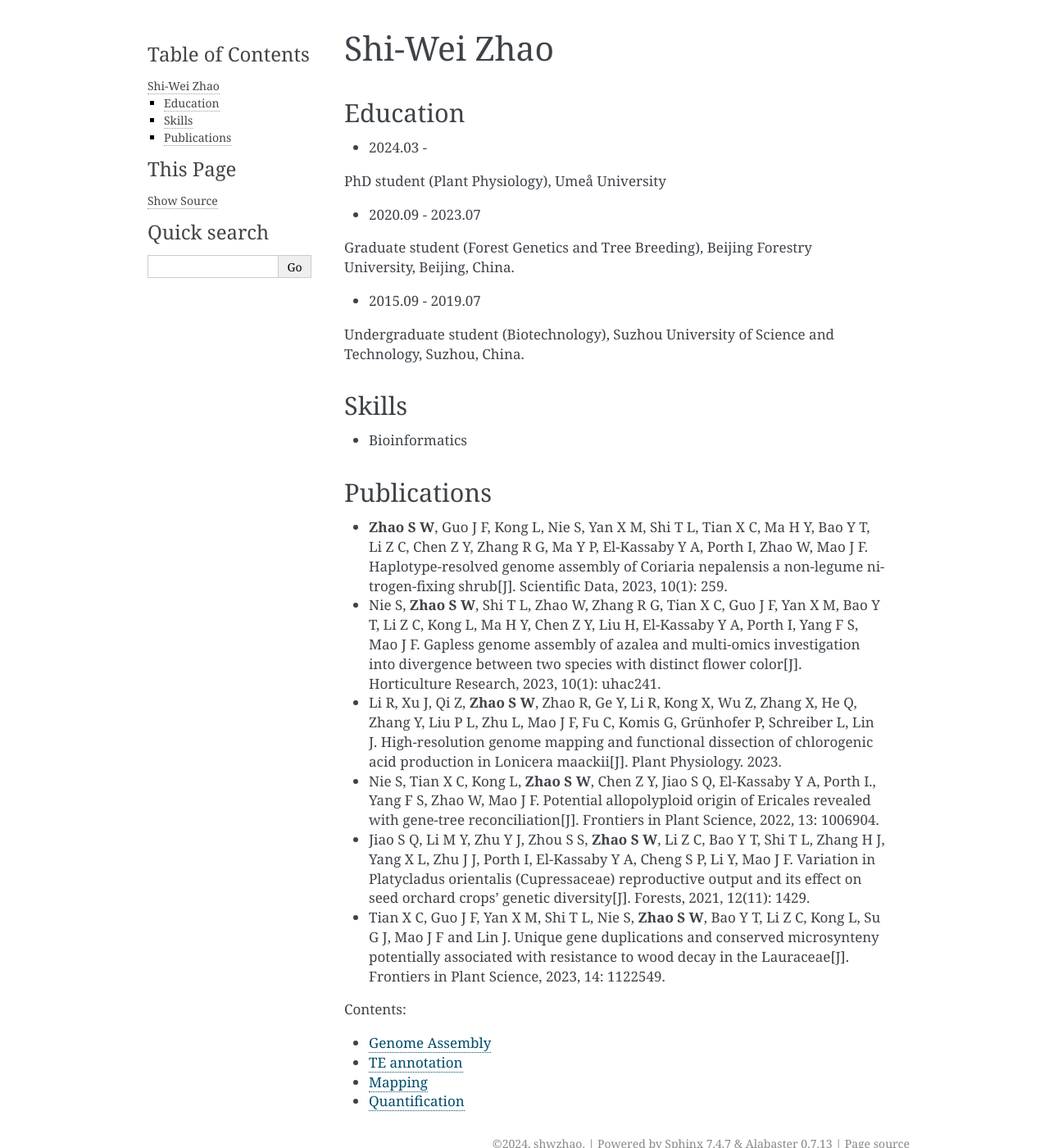
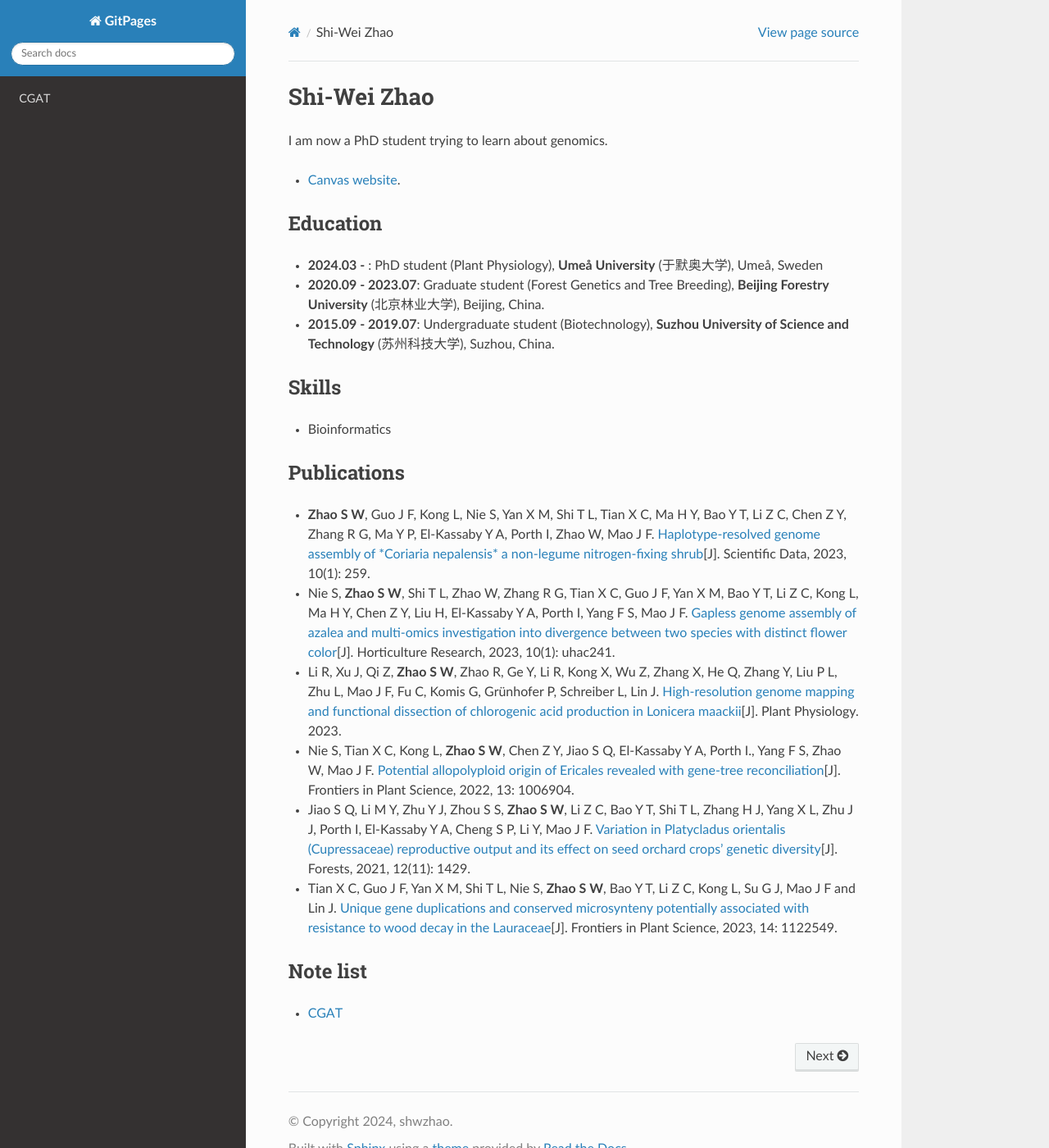
Before and after one commit to shwzhao/shi-wei_zhao.github.io, a Sphinx documentation site: the page built from source/index.rst, in a window 1280 px wide and 1400 px high. Shown: the whole window at 82% size. Built offline with Sphinx 7.4.7 and the Read the Docs theme 3.1.0, drawn with Linux system fonts in a browser that asks for light colours; some of the changed text lies outside the part shown.

Commit message:
add CGAT

```diff
--- a/source/conf.py
+++ b/source/conf.py
@@ -23,5 +23,5 @@
 # -- Options for HTML output -------------------------------------------------
 # https://www.sphinx-doc.org/en/master/usage/configuration.html#options-for-html-output
 
-html_theme = 'alabaster'
+html_theme = 'sphinx_rtd_theme'
 html_static_path = ['_static']
--- a/source/content/Genome.rst
+++ /dev/null
@@ -1,10 +0,0 @@
-Genome Assembly
----------------
-
-- HiFiasm
-
-
-TE annotation
--------------
-
-- EDTA
--- a/source/content/bulk-RNA-seq.rst
+++ /dev/null
@@ -1,9 +0,0 @@
-Mapping
--------
-
-- HISAT2
-
-Quantification
---------------
-
-- featureCounts
--- a/source/index.rst
+++ b/source/index.rst
@@ -6,19 +6,17 @@
 Shi-Wei Zhao
 ====================================
 
+I am now a PhD student trying to learn about genomics.
+
+- `Canvas website <https://uppsala.instructure.com/courses/84538>`_.
+
 
 Education
 ---------
 
-- 2024.03 -
-PhD student (Plant Physiology), Umeå University
-
-- 2020.09 - 2023.07
-Graduate student (Forest Genetics and Tree Breeding), Beijing Forestry University, Beijing, China.
-
-- 2015.09 - 2019.07
-Undergraduate student (Biotechnology), Suzhou University of Science and Technology, Suzhou, China.
-
+- **2024.03 -** : PhD student (Plant Physiology), **Umeå University** (于默奥大学), Umeå, Sweden
+- **2020.09 - 2023.07**: Graduate student (Forest Genetics and Tree Breeding), **Beijing Forestry University** (北京林业大学), Beijing, China.
+- **2015.09 - 2019.07**: Undergraduate student (Biotechnology), **Suzhou University of Science and Technology** (苏州科技大学), Suzhou, China.
 
 
 Skills
@@ -28,18 +26,18 @@
 
 Publications
 ------------
-- **Zhao S W**, Guo J F, Kong L, Nie S, Yan X M, Shi T L, Tian X C, Ma H Y, Bao Y T, Li Z C, Chen Z Y, Zhang R G, Ma Y P, El-Kassaby Y A, Porth I, Zhao W, Mao J F. Haplotype-resolved genome assembly of Coriaria nepalensis a non-legume nitrogen-fixing shrub[J]. Scientific Data, 2023, 10(1): 259.
-- Nie S, **Zhao S W**, Shi T L, Zhao W, Zhang R G, Tian X C, Guo J F, Yan X M, Bao Y T, Li Z C, Kong L, Ma H Y, Chen Z Y, Liu H, El-Kassaby Y A, Porth I, Yang F S, Mao J F. Gapless genome assembly of azalea and multi-omics investigation into divergence between two species with distinct flower color[J]. Horticulture Research, 2023, 10(1): uhac241.
-- Li R, Xu J, Qi Z, **Zhao S W**, Zhao R, Ge Y, Li R, Kong X, Wu Z, Zhang X, He Q, Zhang Y, Liu P L, Zhu L, Mao J F, Fu C, Komis G, Grünhofer P, Schreiber L, Lin J. High-resolution genome mapping and functional dissection of chlorogenic acid production in Lonicera maackii[J]. Plant Physiology. 2023.
-- Nie S, Tian X C, Kong L, **Zhao S W**, Chen Z Y, Jiao S Q, El-Kassaby Y A, Porth I., Yang F S, Zhao W, Mao J F. Potential allopolyploid origin of Ericales revealed with gene-tree reconciliation[J]. Frontiers in Plant Science, 2022, 13: 1006904.
-- Jiao S Q, Li M Y, Zhu Y J, Zhou S S, **Zhao S W**, Li Z C, Bao Y T, Shi T L, Zhang H J, Yang X L, Zhu J J, Porth I, El-Kassaby Y A, Cheng S P, Li Y, Mao J F. Variation in Platycladus orientalis (Cupressaceae) reproductive output and its effect on seed orchard crops’ genetic diversity[J]. Forests, 2021, 12(11): 1429.
-- Tian X C, Guo J F, Yan X M, Shi T L, Nie S, **Zhao S W**, Bao Y T, Li Z C, Kong L, Su G J, Mao J F and Lin J. Unique gene duplications and conserved microsynteny potentially associated with resistance to wood decay in the Lauraceae[J]. Frontiers in Plant Science, 2023, 14: 1122549.
+
+- **Zhao S W**, Guo J F, Kong L, Nie S, Yan X M, Shi T L, Tian X C, Ma H Y, Bao Y T, Li Z C, Chen Z Y, Zhang R G, Ma Y P, El-Kassaby Y A, Porth I, Zhao W, Mao J F. `Haplotype-resolved genome assembly of *Coriaria nepalensis* a non-legume nitrogen-fixing shrub <https://doi.org/10.1038/s41597-023-02171-6>`_\[J]. Scientific Data, 2023, 10(1): 259.
+- Nie S, **Zhao S W**, Shi T L, Zhao W, Zhang R G, Tian X C, Guo J F, Yan X M, Bao Y T, Li Z C, Kong L, Ma H Y, Chen Z Y, Liu H, El-Kassaby Y A, Porth I, Yang F S, Mao J F. `Gapless genome assembly of azalea and multi-omics investigation into divergence between two species with distinct flower color <https://www.researchgate.net/profile/Shi-Wei-Zhao-2>`_\[J]. Horticulture Research, 2023, 10(1): uhac241.
+- Li R, Xu J, Qi Z, **Zhao S W**, Zhao R, Ge Y, Li R, Kong X, Wu Z, Zhang X, He Q, Zhang Y, Liu P L, Zhu L, Mao J F, Fu C, Komis G, Grünhofer P, Schreiber L, Lin J. `High-resolution genome mapping and functional dissection of chlorogenic acid production in Lonicera maackii <https://www.researchgate.net/profile/Shi-Wei-Zhao-2>`_\[J]. Plant Physiology. 2023.
+- Nie S, Tian X C, Kong L, **Zhao S W**, Chen Z Y, Jiao S Q, El-Kassaby Y A, Porth I., Yang F S, Zhao W, Mao J F. `Potential allopolyploid origin of Ericales revealed with gene-tree reconciliation <https://www.researchgate.net/profile/Shi-Wei-Zhao-2>`_\[J]. Frontiers in Plant Science, 2022, 13: 1006904.
+- Jiao S Q, Li M Y, Zhu Y J, Zhou S S, **Zhao S W**, Li Z C, Bao Y T, Shi T L, Zhang H J, Yang X L, Zhu J J, Porth I, El-Kassaby Y A, Cheng S P, Li Y, Mao J F. `Variation in Platycladus orientalis (Cupressaceae) reproductive output and its effect on seed orchard crops’ genetic diversity <https://www.researchgate.net/profile/Shi-Wei-Zhao-2>`_\[J]. Forests, 2021, 12(11): 1429.
+- Tian X C, Guo J F, Yan X M, Shi T L, Nie S, **Zhao S W**, Bao Y T, Li Z C, Kong L, Su G J, Mao J F and Lin J. `Unique gene duplications and conserved microsynteny potentially associated with resistance to wood decay in the Lauraceae <https://www.researchgate.net/profile/Shi-Wei-Zhao-2>`_\[J]. Frontiers in Plant Science, 2023, 14: 1122549.
 
 
+Note list
+---------
 .. toctree::
    :maxdepth: 1
-   :caption: Contents:
 
-   content/Genome
-
-   content/bulk-RNA-seq
+   content/CGAT
```
Also changed, not shown: source/content/CGAT.rst (added, +8 -0 lines), source/content/CGAT/gff2idmap.rst (added, +52 -0 lines), source/content/CGAT/longestSeq.rst (added, +50 -0 lines), 11 other files.
